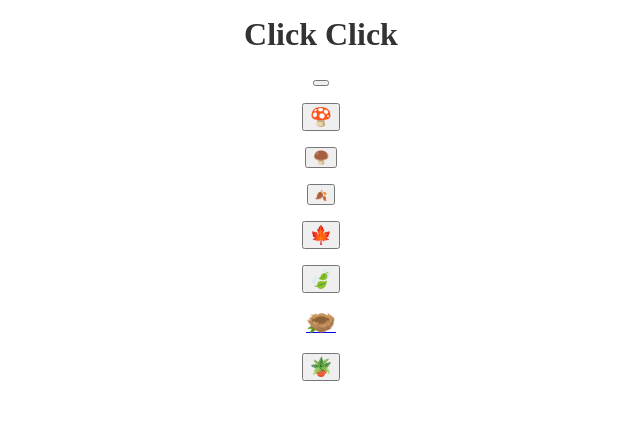
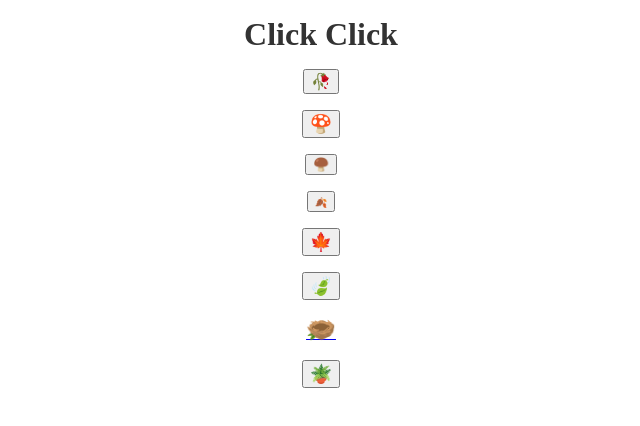
Before and after one commit to LeeXue18/Interactive-2025, a plain HTML site: page Projects/Project-01/index-3.html in a window 1280 px wide. Shown: the whole page, without its empty margins (319-959 px from the left). Drawn offline with Linux system fonts and the light colour scheme.

Commit message:
Update index-3.html

```diff
--- a/Projects/Project-01/index-3.html
+++ b/Projects/Project-01/index-3.html
@@ -13,7 +13,7 @@
     <p align="center">
       <a href="./index-4.html">
         <button>
-          <font size="3"></font>
+          <font size="3">🥀</font>
         </button>
       </a>
     </p>
```
